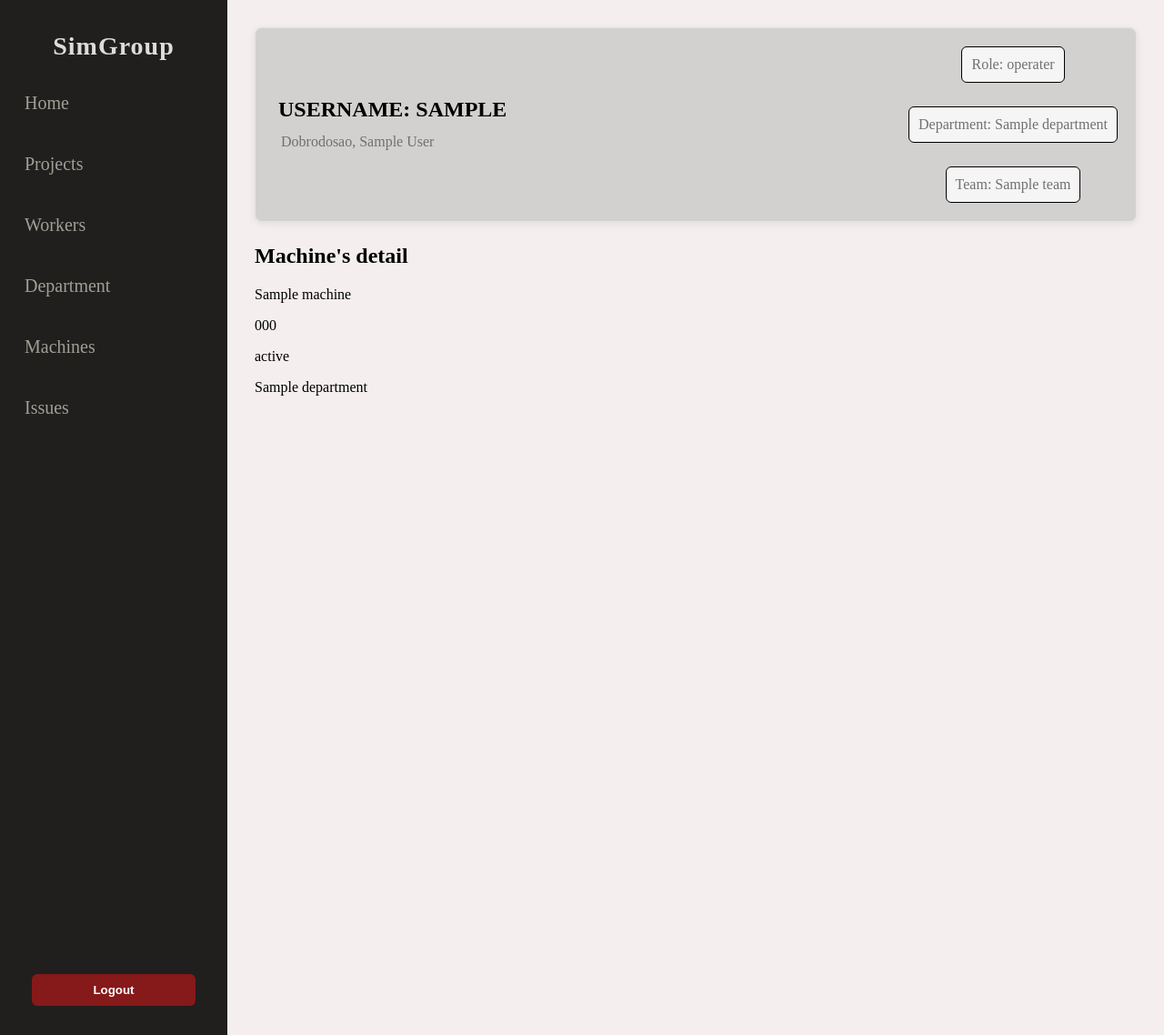
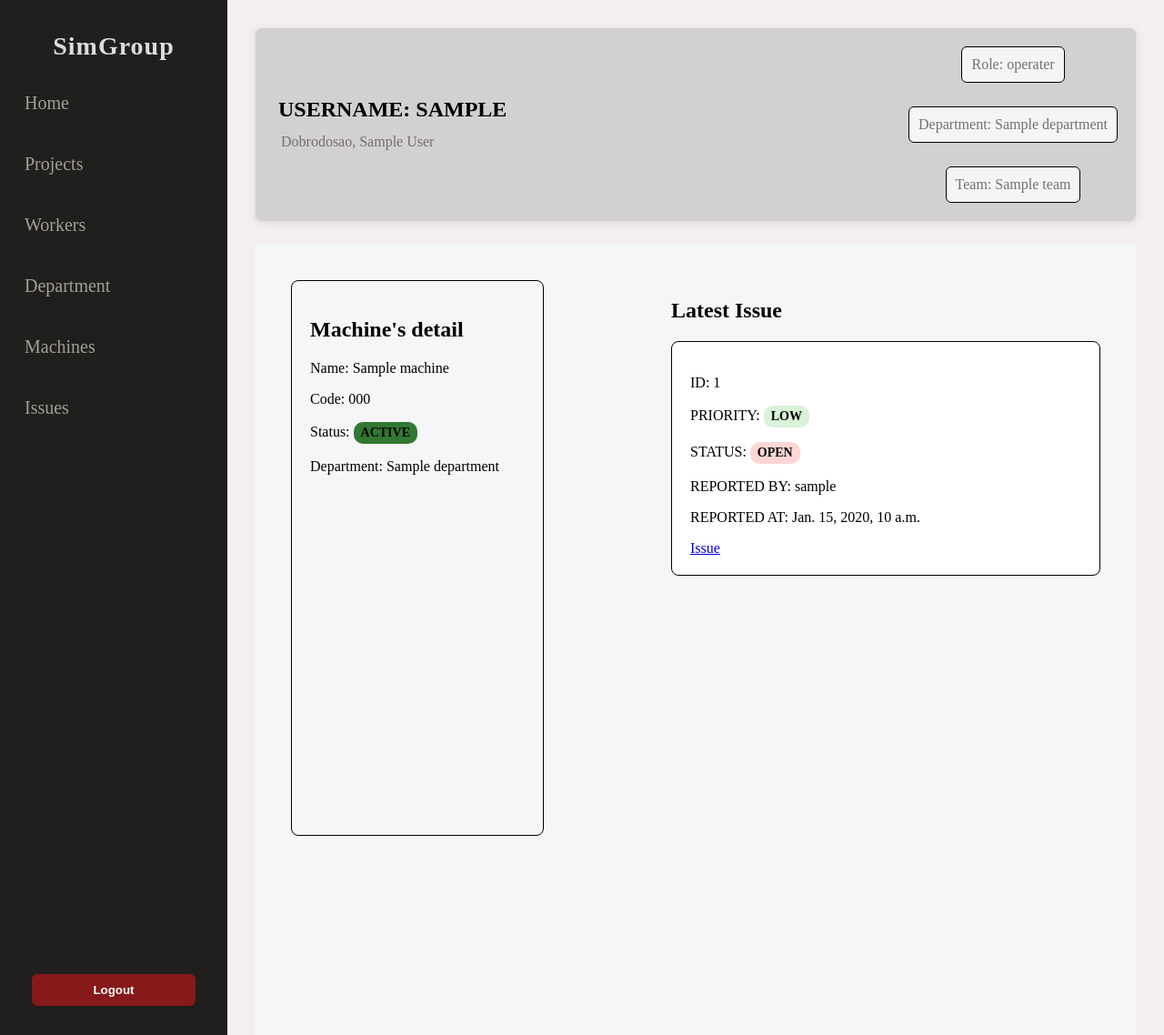
Before and after one commit to nemanjix1/work_management_system, a Django app: page /machines/1/ in a window 1280 px wide. Shown: the whole page at 91% size. Run offline with Django 5.2, Linux system fonts and the light colour scheme; a user stored in the database is signed in; tables that the repository leaves empty hold one stand-in row (values such as "Sample post").

Commit message:
style some page and file upload in issue

```diff
--- /dev/null
+++ b/workmanagementsystem_app/departments/static/departments/css/machine-detail.css
@@ -0,0 +1,82 @@
+.machine-container{
+    background-color: red;
+    display:flex;
+    gap:100px;
+    max-width:100vw;
+    padding:20px;
+    height: 100vh;
+    background: #f4f6f8;
+}
+.machine-container-left{
+    flex:1;
+    height:50%;
+    margin:20px;
+    padding:20px;
+    border:1px solid black;
+    border-radius:8px;
+}
+
+.machine-container-right{
+    flex:2;
+    padding:20px;
+}
+.issue-card{
+    margin-bottom:20px;
+    padding:20px;
+    border:1px solid black;
+    border-radius:8px;
+    background: white;
+}
+.older-issues summary{
+    cursor:pointer;
+    font-weight: bold;
+    margin-bottom:20px;
+    padding:20px;
+}
+
+.priority-badge,
+.status-badge,
+.machine-status{
+    display:inline-block;
+    padding:4px 8px;
+    border-radius:10px;
+    font-size:14px;
+    font-weight: bold;
+    text-transform:uppercase ;
+}
+.priority-badge.high{
+      background: #ffd6d6;
+}
+.priority-badge.medium{
+     background: #fff0b3;
+}
+.priority-badge.low{
+     background: #d9f2d9;
+}
+
+.status-badge.open{
+    background: #ffd6d6;
+}
+.status-badge.in_progress{
+     background: #ffe0b3;
+}
+.status-badge.resolved{
+    background: #d9f2d9;
+}
+.status-badge.closed{
+     background: #e0e0e0;
+}
+
+.machine-status.active{
+    background: #327832;
+}
+.machine-status.broken{
+    background: rgb(175, 56, 56);
+}
+.machine-status.maintenance{
+    background:gray;
+}
+.machine-status.inactive{
+    background: black;
+    color:white;
+}
--- a/workmanagementsystem_app/departments/templates/departments/departments_list.html
+++ b/workmanagementsystem_app/departments/templates/departments/departments_list.html
@@ -1,4 +1,8 @@
 {% extends 'departments/base.html' %}
+{% load static %}
+{% block extra_css %}
+<link rel="stylesheet" href="{% static 'departments/css/department.css' %}">
+{% endblock %}
 
 {% block content %}
 <h1>Departmans</h1>
--- a/workmanagementsystem_app/departments/templates/departments/issues_list.html
+++ b/workmanagementsystem_app/departments/templates/departments/issues_list.html
@@ -1,4 +1,8 @@
 {% extends 'departments/base.html' %}
+{% load static %}
+{% block extra_css %}
+<link rel="stylesheet" href="{% static 'departments/css/issues.css' %}">
+{% endblock %}
 {% block content %}
     <h2>Issues list</h2>
     <a href="{% url 'issue_add' %}">Report new issue</a>
--- a/workmanagementsystem_app/departments/templates/departments/machine_detail.html
+++ b/workmanagementsystem_app/departments/templates/departments/machine_detail.html
@@ -1,8 +1,71 @@
 {% extends 'departments/base.html' %}
+{% load static %}
+{% block extra_css %}
+<link rel="stylesheet" href="{% static 'departments/css/machine-detail.css' %}">
+{% endblock %}
 {% block content %}
-    <h2>Machine's detail</h2>
-    <p>{{machine.name}}</p>
-    <p>{{machine.code}}</p>
-    <p>{{machine.status}}</p>
-    <p>{{machine.department}}</p>
+<div class="machine-container">
+
+    <div class="machine-container-left">
+        <h2>Machine's detail</h2>
+        <p>Name: {{machine.name}}</p>
+        <p>Code: {{machine.code}}</p>
+        <p>Status:
+            <span class="machine-status {{machine.status}}">
+                {{machine.status}}
+            </span>
+        </p>
+        <p>Department: {{machine.department}}</p>
+    </div>
+    <div class="machine-container-right">
+        <h2>Latest Issue</h2>
+        {% if latest_issue %}
+            <div class="issue-card">
+                <p>ID: {{latest_issue.id}}</p>
+                <p>PRIORITY:
+                    <span class="priority-badge {{latest_issue.priority}}">
+                    {{latest_issue.priority}}
+                </span>
+                </p>
+                <p>STATUS:
+                    <span class="status-badge {{latest_issue.issue_status}}">
+                        {{latest_issue.issue_status}}
+                    </span>
+                </p>
+                <p>REPORTED BY: {{latest_issue.reported_by}}</p>
+                <p>REPORTED AT: {{latest_issue.reported_at}}</p>
+                <a href="{% url 'issue_detail' latest_issue.id %}">Issue</a>
+            </div>
+        {% else %}
+            <p>No issues for this machine</p>
+        {% endif %}
+        {% if older_issues %}
+        <details class="older-issues">
+            <summary>Previous issues</summary>
+             {% for issue in older_issues %}
+                <div class="issue-card">
+                    <p>ID: {{issue.id}}</p>
+                    <p>PRIORITY:
+                        <span class="priority-badge {{issue.priority}}">
+                        {{issue.priority}}
+                        </span>
+                     </p>
+                    <p>STATUS:
+                        <span CLASS="status-badge {{issue.issue_status}}">
+                            {{issue.issue_status}}
+                        </span>
+                    </p>
+                    <p>REPORTED BY: {{issue.reported_by}}</p>
+                    <p>REPORTED AT: {{issue.reported_at}}</p>
+                    <a href="{% url 'issue_detail' issue.id %}">Issue</a>
+                </div>
+               {% endfor %}
+        </details>
+    {% endif %}
+
+    </div>
+
+
+</div>
+
 {% endblock content %}
--- a/workmanagementsystem_app/departments/templates/departments/workers_list.html
+++ b/workmanagementsystem_app/departments/templates/departments/workers_list.html
@@ -1,5 +1,8 @@
 {% extends 'departments/base.html' %}
-
+{% load static %}
+{% block extra_css %}
+<link rel="stylesheet" href="{% static 'departments/css/workers.css' %}">
+{% endblock %}
 {% block content %}
 
 {% if perms.departments.add_user %}
--- a/workmanagementsystem_app/departments/urls.py
+++ b/workmanagementsystem_app/departments/urls.py
@@ -37,5 +37,7 @@ urlpatterns = [
     path('issues/<int:issue_id>/intervention_add', views.intervention_add, name='intervention_add'),
     path('issues/interventions/<int:intervention_id>/finish/', views.intervention_finish, name='intervention_finish'),
     path('issues/<int:issue_id>/comment_add', views.comment_add, name='comment_add'),
+    path('issues/<int:issue_id>/attachment_add/',views.issue_attachment_add, name='issue_attachment_add'),
+    path('attachments/<int:attachment_id>/delete/',views.attachment_delete, name='attachment_delete')
 
 ]
--- a/workmanagementsystem_app/departments/views.py
+++ b/workmanagementsystem_app/departments/views.py
@@ -1,13 +1,15 @@
 from django.shortcuts import render,redirect,get_object_or_404
-from .models import User,AuditLog,Attendance,AttendanceEvent,Project,Department,Machine,Team,IssueStatusChange,Intervention,Comment,Issue
+from .models import User,AuditLog,Attendance,Attachment, AttendanceEvent,Project,Department,Machine,Team,IssueStatusChange,Intervention,Comment,Issue
 from django.contrib.auth.decorators import login_required
 from django.core.exceptions import ValidationError
 from django.contrib import messages
 from django.utils import timezone
 from django.contrib.auth import authenticate,login,logout
 from django.contrib.auth.forms import AuthenticationForm
-from .forms import ProjectForm,DepartmentForm,InterventionForm,CommentForm,WorkerForm,IssueStatusForm,WorkerCreateForm,MachineForm,TeamForm,IssueForm
+from .forms import AttachmentForm,ProjectForm,DepartmentForm,InterventionForm,CommentForm,WorkerForm,IssueStatusForm,WorkerCreateForm,MachineForm,TeamForm,IssueForm
 from django.contrib.auth.decorators import permission_required
+from django.contrib.contenttypes.models import ContentType
+from django.http import Http404
 from django.core.paginator import Paginator
 from .access import get_visible_workers,get_visible_issues, get_visible_teams,get_visible_projects,get_visible_departments,get_visible_machines,get_visible_audit
 def attendance_login_page(request):
@@ -317,9 +319,14 @@ def machines_list(request):
 def machine_detail(request, machine_id):
     visible_machines=get_visible_machines(request.user)
     machine=get_object_or_404(visible_machines,pk=machine_id)
+    issues=Issue.objects.filter(machine=machine).order_by('-reported_at')
+    latest_issue=issues.first()
+    older_issues=issues[1:]
     return render(request,
                     'departments/machine_detail.html',
-                    {'machine': machine}
+                    {'machine': machine,
+                     'latest_issue':latest_issue,
+                     'older_issues': older_issues}
                     )
 
 @login_required
@@ -542,7 +549,12 @@ def issue_detail(request, issue_id):
     status_history=IssueStatusChange.objects.filter(issue=issue).order_by('-changed_at')
     interventions=Intervention.objects.filter(issue=issue).order_by('-started_at')
     comments=Comment.objects.filter(issue=issue).order_by('-created_at')
+    issue_content_type=ContentType.objects.get_for_model(Issue)
+    attachments=Attachment.objects.filter(content_type=issue_content_type,
+                                            object_id=issue.id)
+
     comment_form=CommentForm()
+    attachment_form=AttachmentForm()
     activity=[]
     for comment in comments:
             activity.append({"type":"COMMENT", "object":comment,
@@ -559,6 +571,8 @@ def issue_detail(request, issue_id):
                     'departments/issue_detail.html',
                     {'issue': issue,
                      'comment_form': comment_form,
+                     'attachments': attachments,
+                     'attachment_form': attachment_form,
                      'activity': activity}
 
                     )
@@ -714,6 +728,7 @@ def intervention_finish(request, intervention_id):
 @login_required
 def comment_add(request,issue_id):
 
+
     visible_issues=get_visible_issues(request.user)
     issue=get_object_or_404(visible_issues,pk=issue_id)
     if request.method=="POST":
@@ -729,3 +744,38 @@ def comment_add(request,issue_id):
             return redirect('issue_detail', issue.id)
     else:
         return redirect('issue_detail', issue.id)
+@login_required
+def issue_attachment_add(request,issue_id):
+    visible_issues=get_visible_issues(request.user)
+    issue=get_object_or_404(visible_issues, pk=issue_id)
+    if request.method=="POST":
+        attachment_form=AttachmentForm(request.POST,request.FILES)
+        if attachment_form.is_valid():
+            attachment=attachment_form.save(commit=False)
+            attachment.uploaded_by=request.user
+            attachment.content_object=issue
+            attachment.save()
+            return redirect('issue_detail', issue.id)
+    return redirect('issue_detail', issue.id)
+
+@login_required
+def attachment_delete(request,attachment_id):
+    attachment=get_object_or_404(Attachment,pk=attachment_id)
+    target=attachment.content_object
+    if not isinstance(target, Issue):
+        raise Http404
+    visible_issues=get_visible_issues(request.user)
+    issue=get_object_or_404(visible_issues, pk=target.id)
+    if request.method=="POST":
+        file=attachment.file
+        attachment.delete()
+
+        if file:
+            file.delete(save=False)
+
+        return redirect('issue_detail', issue.id)
+    return render(request,
+            'departments/attachment_delete_confirm.html',
+            {'attachment': attachment,
+             'issue': issue}
+             )
--- a/workmanagementsystem_app/workmanagementsystem_app/settings.py
+++ b/workmanagementsystem_app/workmanagementsystem_app/settings.py
@@ -49,6 +49,8 @@ MIDDLEWARE = [
     'django.contrib.messages.middleware.MessageMiddleware',
     'django.middleware.clickjacking.XFrameOptionsMiddleware',
 ]
+MEDIA_URL='/media/'
+MEDIA_ROOT=BASE_DIR/'media'
 
 ROOT_URLCONF = 'workmanagementsystem_app.urls'
 
--- a/workmanagementsystem_app/workmanagementsystem_app/urls.py
+++ b/workmanagementsystem_app/workmanagementsystem_app/urls.py
@@ -1,23 +1,15 @@
-"""
-URL configuration for workmanagementsystem_app project.
-
-The `urlpatterns` list routes URLs to views. For more information please see:
-    https://docs.djangoproject.com/en/6.1/topics/http/urls/
-Examples:
-Function views
-    1. Add an import:  from my_app import views
-    2. Add a URL to urlpatterns:  path('', views.home, name='home')
-Class-based views
-    1. Add an import:  from other_app.views import Home
-    2. Add a URL to urlpatterns:  path('', Home.as_view(), name='home')
-Including another URLconf
-    1. Import the include() function: from django.urls import include, path
-    2. Add a URL to urlpatterns:  path('blog/', include('blog.urls'))
-"""
 from django.contrib import admin
 from django.urls import path, include
+from django.conf import settings
+from django.conf.urls.static import static
 
 urlpatterns = [
     path('admin/', admin.site.urls),
-    path('', include('departments.urls'))
+    path('', include('departments.urls')),
 ]
+
+if settings.DEBUG:
+    urlpatterns += static(
+        settings.MEDIA_URL,
+        document_root=settings.MEDIA_ROOT
+    )
```
Also changed, not shown: workmanagementsystem_app/departments/forms.py (+8 -1 lines), workmanagementsystem_app/departments/models.py (+28 -0 lines), workmanagementsystem_app/departments/static/departments/css/department.css (added, +46 -0 lines), workmanagementsystem_app/departments/static/departments/css/issues.css (added, +46 -0 lines), workmanagementsystem_app/departments/static/departments/css/machines.css (added, +68 -0 lines), workmanagementsystem_app/departments/static/departments/css/workers.css (added, +47 -0 lines), workmanagementsystem_app/departments/templates/departments/attachment_delete_confirm.html (added, +11 -0 lines), workmanagementsystem_app/departments/templates/departments/issue_detail.html (+18 -0 lines), workmanagementsystem_app/departments/templates/departments/machines_list.html (+11 -4 lines), workmanagementsystem_app/departments/migrations/0010_attachment.py (added).
